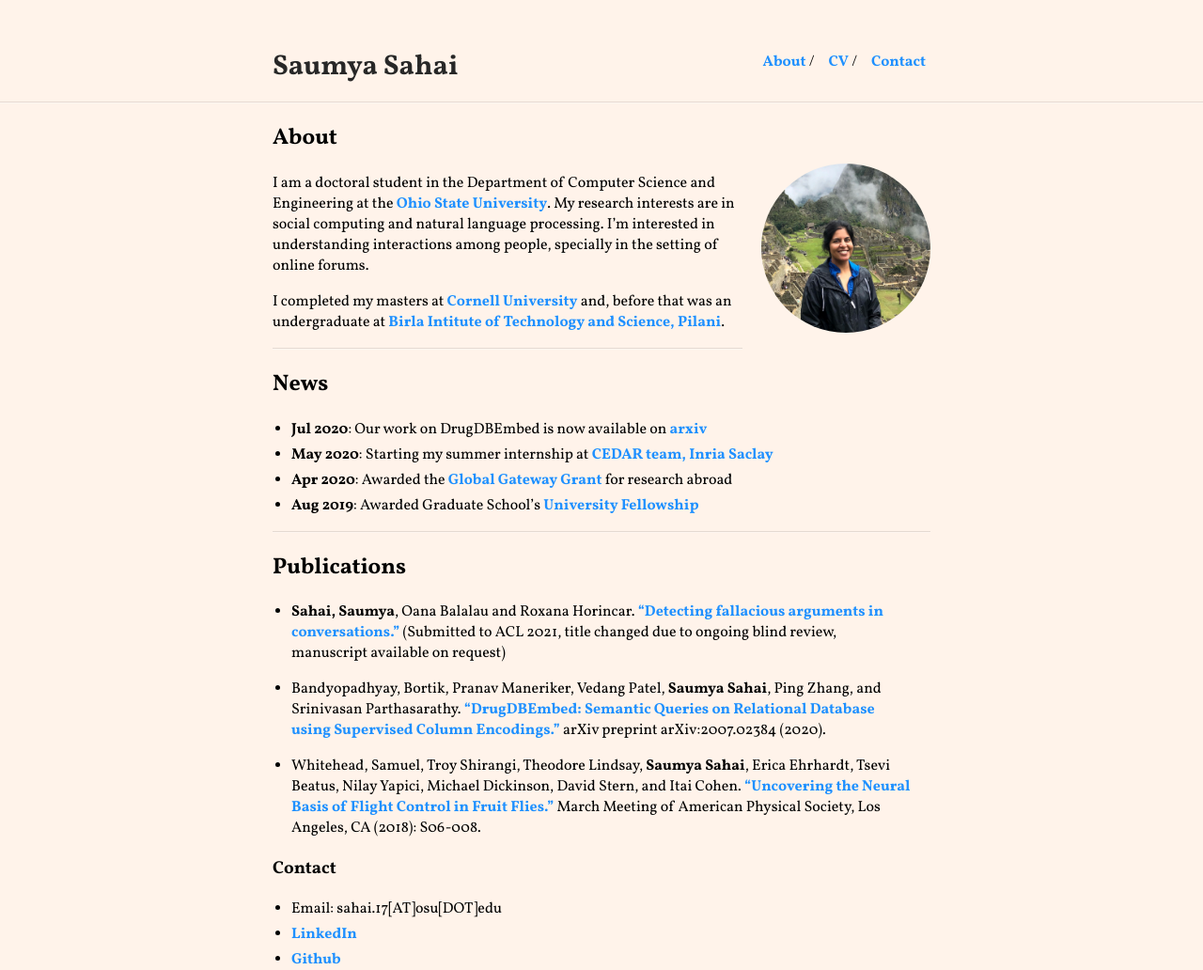
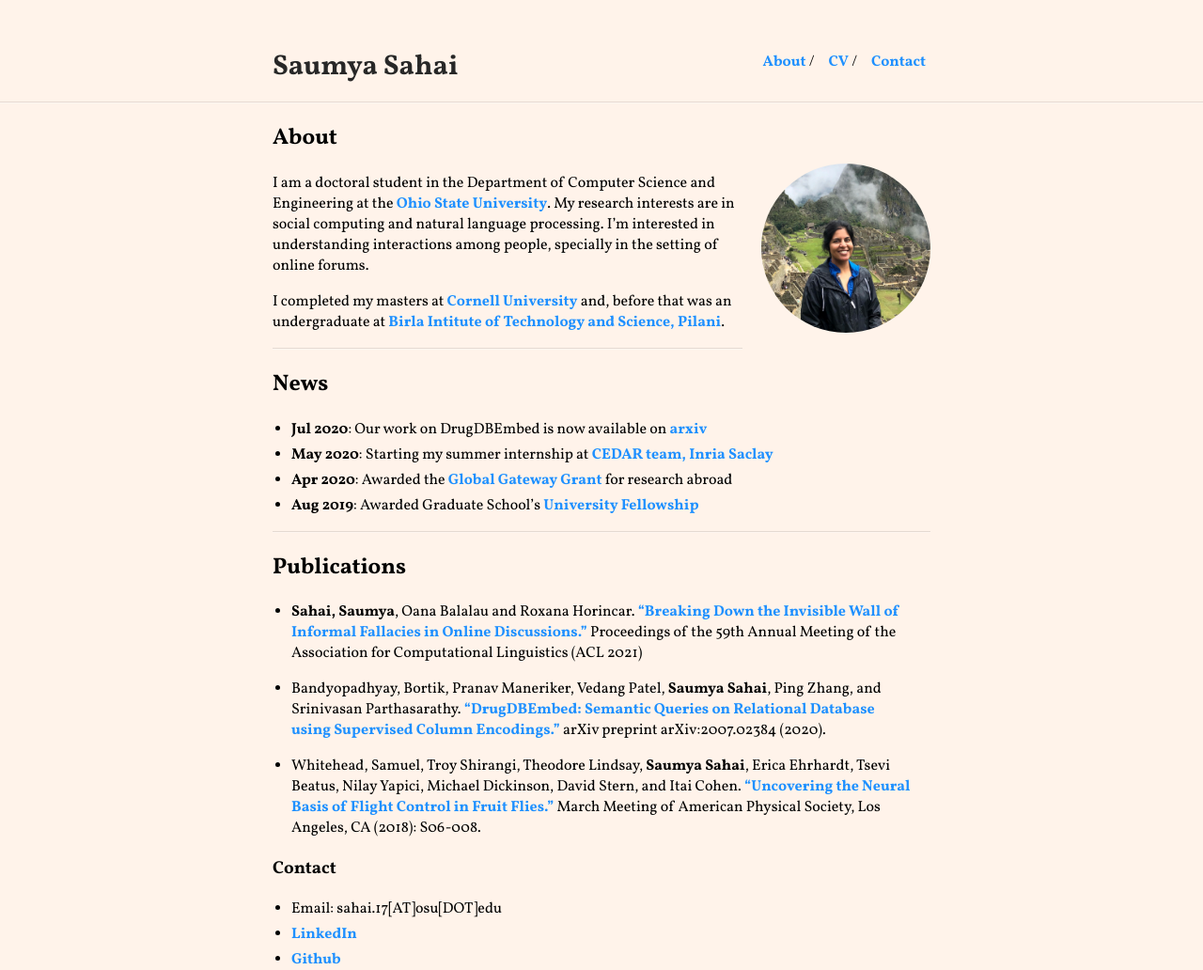
Before and after one commit to sahaisaumya/sahaisaumya.github.io, a Jekyll site: the page built from index.md, in a window 1280 px wide. Shown: the whole page at 94% size. Built offline with Jekyll 4.4.1, drawn with Linux system fonts in a browser that asks for light colours; our own code applies the rules of GitHub Pages for plain Markdown files.

Commit message:
Update index.md

```diff
--- a/index.md
+++ b/index.md
@@ -24,7 +24,7 @@ I completed my masters at [Cornell University](https://www.cornell.edu/) and, be
 
 ## Publications
 
-* **Sahai, Saumya**, Oana Balalau and Roxana Horincar. ["Detecting fallacious arguments in conversations."]() (Submitted to ACL 2021, title changed due to ongoing blind review, manuscript available on request)
+* **Sahai, Saumya**, Oana Balalau and Roxana Horincar. ["Breaking Down the Invisible Wall of Informal Fallacies in Online Discussions."]() Proceedings of the 59th Annual Meeting of the Association for Computational Linguistics (ACL 2021)
 
 * Bandyopadhyay, Bortik, Pranav Maneriker, Vedang Patel, **Saumya Sahai**, Ping Zhang, and Srinivasan Parthasarathy. ["DrugDBEmbed: Semantic Queries on Relational Database using Supervised Column Encodings."](https://arxiv.org/pdf/2007.02384.pdf) arXiv preprint arXiv:2007.02384 (2020).
 
```
